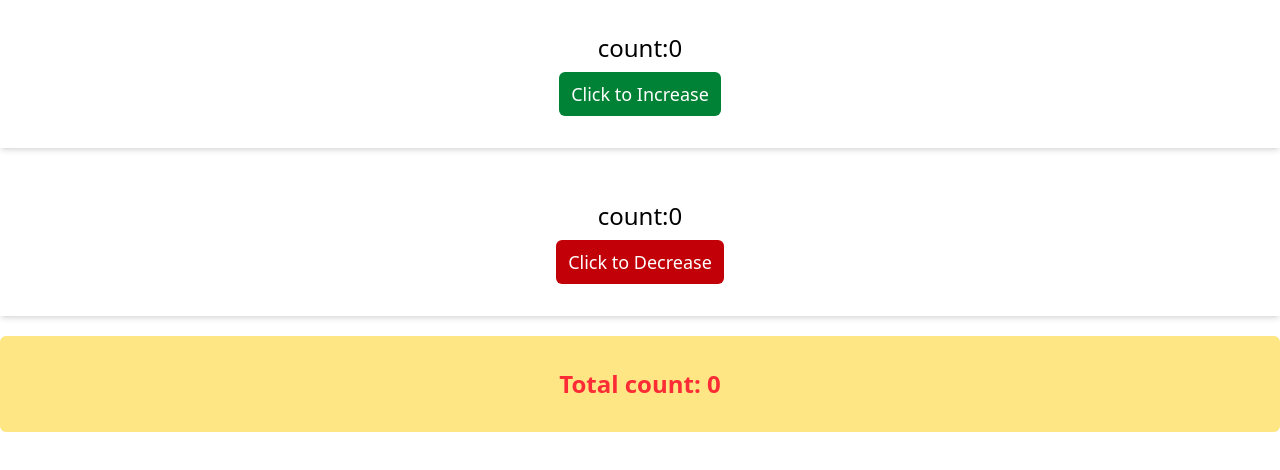
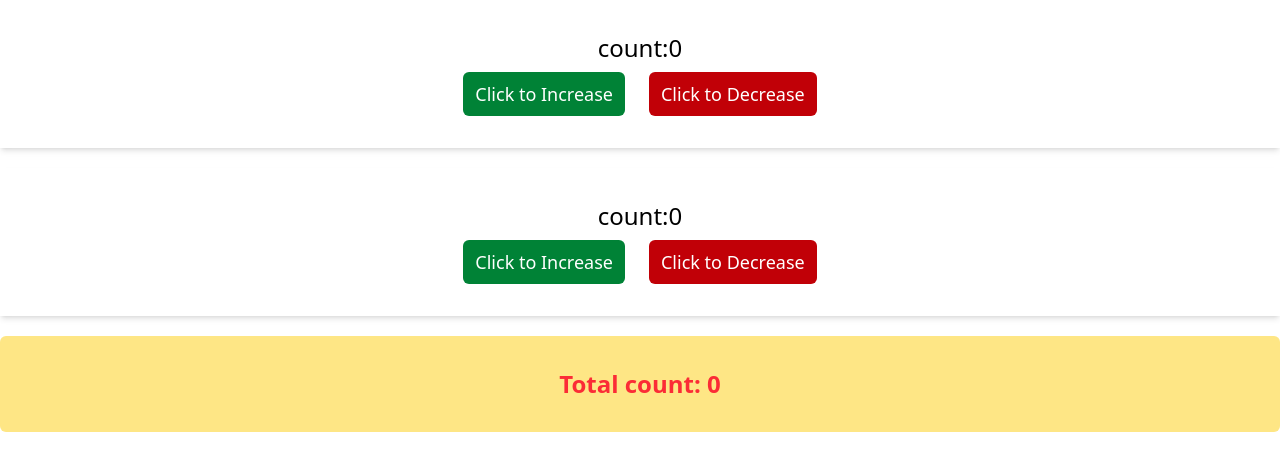
Before and after one commit to shohan-28/Counter-web-app-with-Redux-, a React (Vite) app: page / in a window 1280 px wide. Shown: the top 470 px of the page. Built offline with nearby package versions, Linux system fonts and the light colour scheme; the HTML template or start-up script is replaced by a standard one.

Commit message:
Updated some files and fixed bugs

```diff
--- a/src/counterui/counterui.jsx
+++ b/src/counterui/counterui.jsx
@@ -1,35 +1,59 @@
 import React from 'react';
 import { useDispatch, useSelector } from 'react-redux';
-import { decrement, increment} from '../features/counters/counterslice';
+import { decrement, increment, decrement2, increment2 } from '../features/counters/counterslice';
 
 const CounterUi = () => {
-    const count = useSelector((state) => state.counters.value);
+    const CardOneCount = useSelector((state) => state.counters.cardOne);
+    const CardTwoCount = useSelector((state) => state.counters.cardTwo);
     const total = useSelector((state) => state.counters.total);
     const dispatch = useDispatch();
 
-    const handleIncreament = () =>{
+    const handleIncrement = () => {
         dispatch(increment());
     };
 
-    const handleDecreament = () =>{
+    const handleDecrement = () => {
         dispatch(decrement());
+    };
+
+     const handleIncrement2 = () => {
+        dispatch(increment2());
+    };
+
+    const handleDecrement2 = () => {
+        dispatch(decrement2());
     };
 
 
     return (
         <div className=' container mx-auto space-y-5'>
+
+            {/* CARD ONE */}
+
             <div className='space-y-2 px-15 py-8 flex flex-col justify-center items-center shadow-md'>
-                <p className='text-black text-2xl'>count:{count}</p>
-                <button
-                onClick={() => handleIncreament()}
-                className='text-lg text-white bg-green-700 px-3 py-2 rounded-md cursor-pointer'>Click to Increase</button>
+                <p className='text-black text-2xl'>count:{CardOneCount}</p>
+                <div className='flex justify-between gap-6'>
+                    <button
+                        onClick={() => handleIncrement()}
+                        className='text-lg text-white bg-green-700 px-3 py-2 rounded-md cursor-pointer'>Click to Increase</button>
+                    <button
+                        onClick={() => handleDecrement()}
+                        className='text-lg text-white bg-red-700 px-3 py-2 rounded-md cursor-pointer'>Click to Decrease</button>
+                </div>
             </div>
 
+            {/* CARD TWO */}
+
             <div className='space-y-2 px-15 py-8 flex flex-col justify-center items-center shadow-md'>
-                <p className='text-black text-2xl'>count:{count}</p>
-                <button
-                onClick={() => handleDecreament()}
-                className='text-lg text-white bg-red-700 px-3 py-2 rounded-md cursor-pointer'>Click to Decrease</button>
+                <p className='text-black text-2xl'>count:{CardTwoCount}</p>
+                <div className='flex justify-between gap-6'>
+                    <button
+                        onClick={() => handleIncrement2()}
+                        className='text-lg text-white bg-green-700 px-3 py-2 rounded-md cursor-pointer'>Click to Increase</button>
+                    <button
+                        onClick={() => handleDecrement2()}
+                        className='text-lg text-white bg-red-700 px-3 py-2 rounded-md cursor-pointer'>Click to Decrease</button>
+                </div>
             </div>
 
             <div className='flex justify-center items-center px-15 py-8 bg-amber-200 rounded-md'>
--- a/src/features/counters/counterslice.jsx
+++ b/src/features/counters/counterslice.jsx
@@ -2,17 +2,23 @@ import { createSlice } from '@reduxjs/toolkit';
 
 const counterSlice = createSlice({
   name: 'counter',
-  initialState: { value: 0 , total: 0},
+  initialState: { total: 0 , cardOne: 0, cardTwo: 0 },
   reducers: {
-    increment: (state) => { state.value += 1;
+    increment: (state) => { state.cardOne += 1;
         state.total += 1;
      },
-    decrement: (state) => { state.value -= 1; state.total -= 1;},
+    decrement: (state) => { state.cardOne -= 1; state.total -= 1;},
+
+    increment2: (state) => { state.cardTwo += 1;
+        state.total += 1;
+     },
+    decrement2: (state) => { state.cardTwo -= 1; state.total -= 1;},
+
     incrementByAmount: (state, action) => { state.value += action.payload;  state.total += action.payload;
     },
 
   },
 });
 
-export const { increment, decrement, incrementByAmount, decrementByAmount } = counterSlice.actions;
+export const { increment, decrement, incrementByAmount, decrementByAmount, decrement2, increment2 } = counterSlice.actions;
 export default counterSlice.reducer;
```
